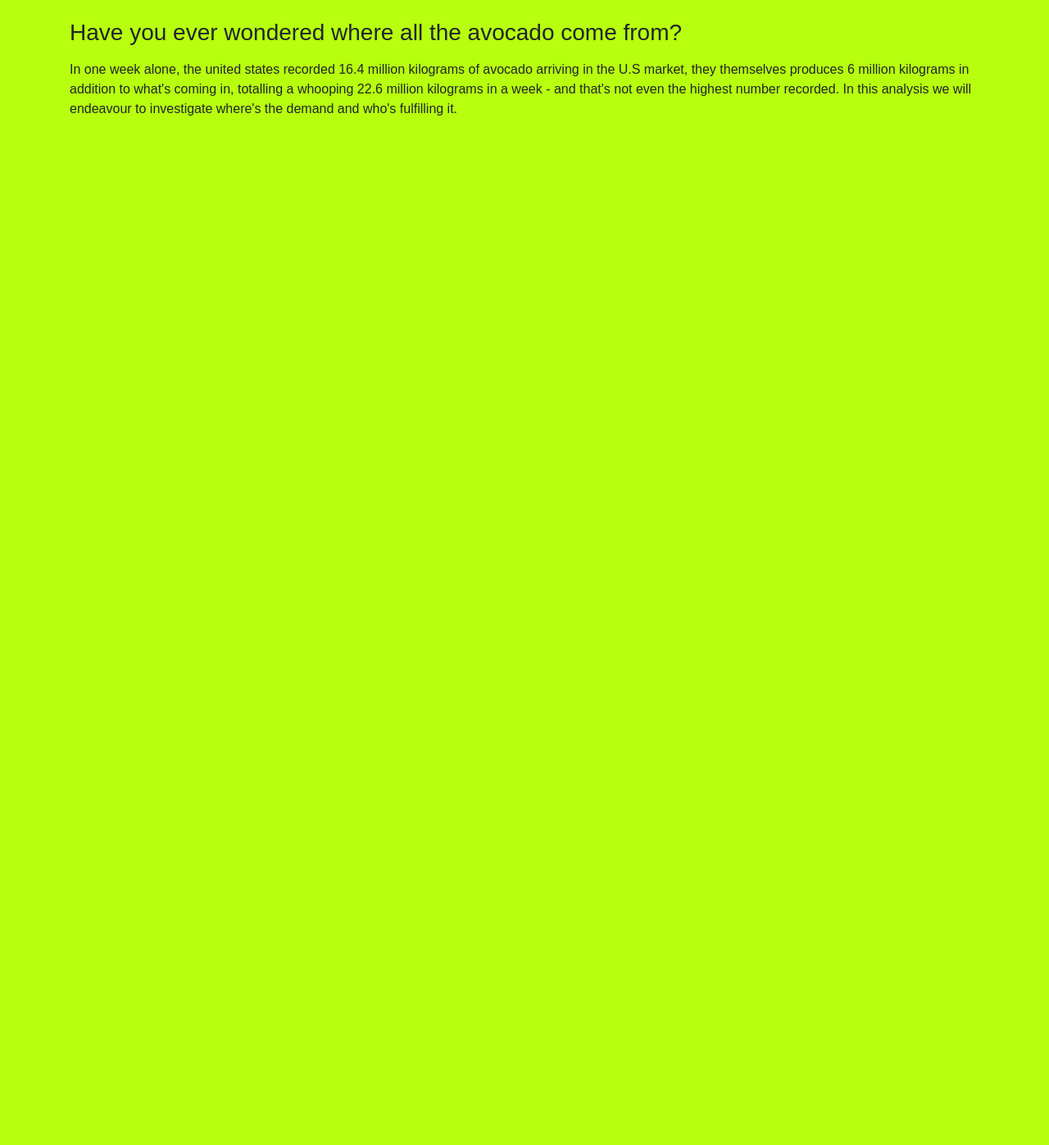
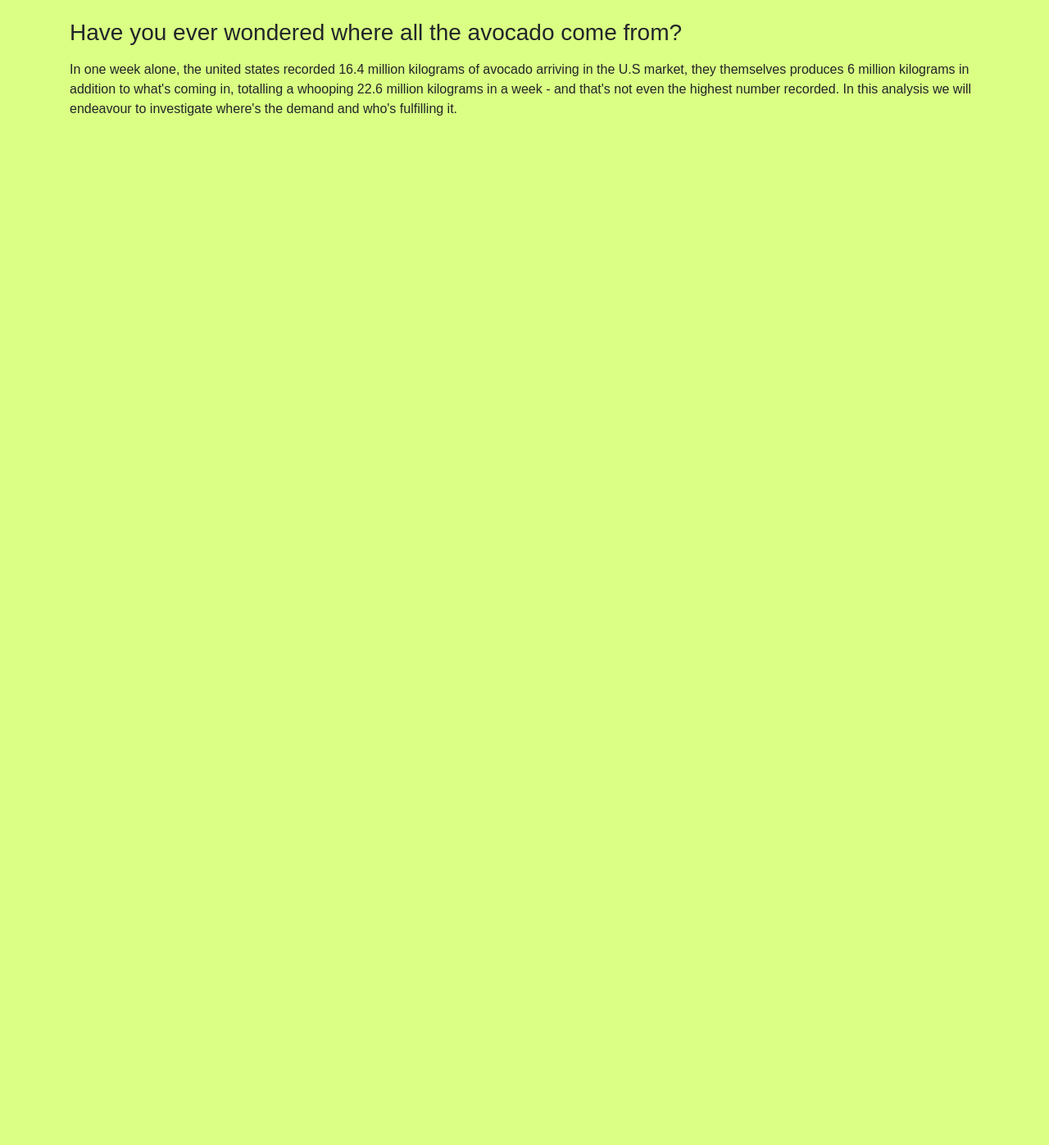
Before and after one commit to hiu-lai/Project-3, a Flask app: page / in a window 1280 px wide. Shown: the part 403-1800 px from the top of the page at 82% size. Run offline with Flask 2, Linux system fonts and the light colour scheme; data that the repository does not hold is empty; some libraries are stand-ins or nearby versions.

Commit message:
Adjusted background colour

```diff
--- a/static/css/style.css
+++ b/static/css/style.css
@@ -7,7 +7,7 @@ body {
 
   font-family: Arial, "Helvetica Neue", Helvetica, sans-serif;
 
-  background-color: rgb(183, 255, 14);
+  background-color: rgb(218, 255, 132);
   }
 
   .navbar-custom {
```
Also changed, not shown: 1 other file.
